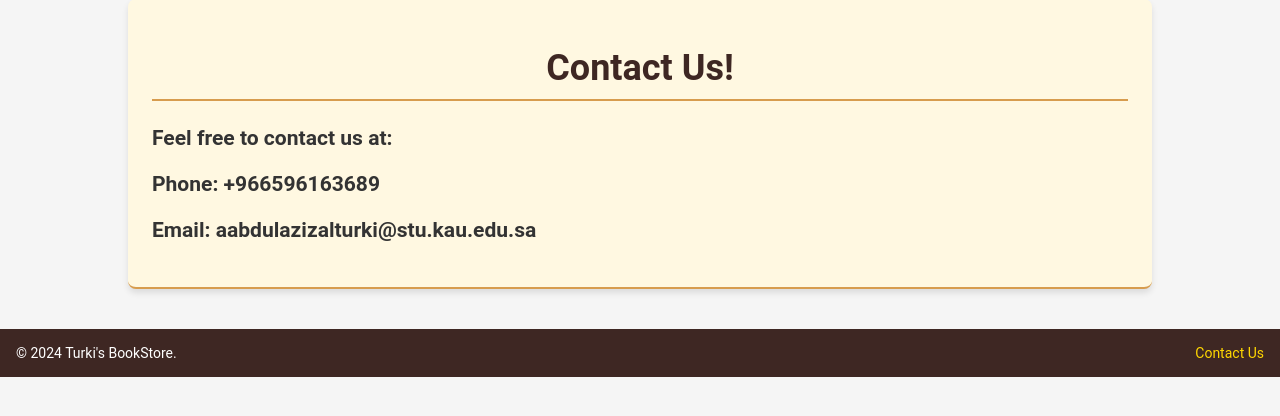
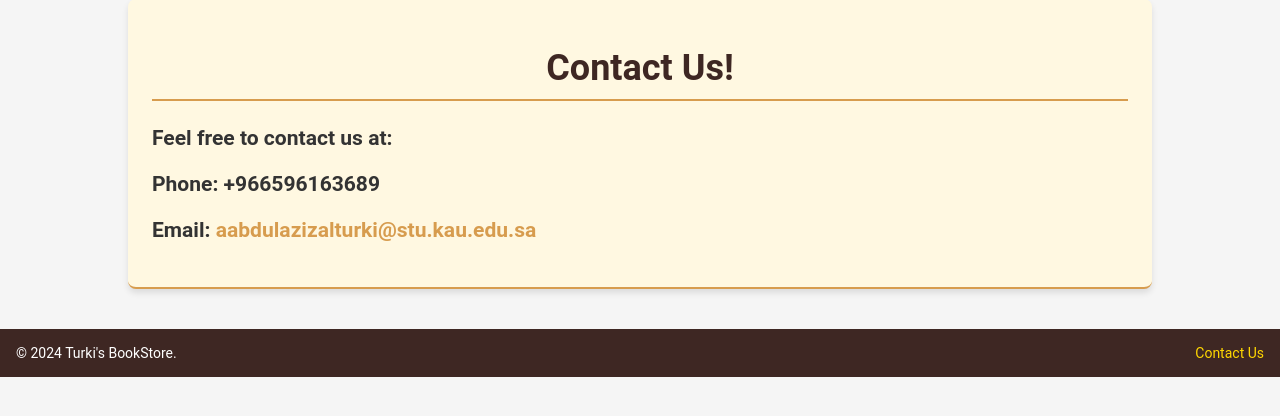
Before and after one commit to A-alturki/Turkis-Bookstore, a PHP site: page /HTML/contact.html in a window 1280 px wide. Shown: the part 227-643 px from the top of the page. Run offline with PHP 8.4, Linux system fonts and the light colour scheme.

Commit message:
adjusted email to be a link

```diff
--- a/CSS/style.css
+++ b/CSS/style.css
@@ -255,17 +255,27 @@ body {
 
 }
 
-.footer a {
+.footer a{
     color: #FFD700;
     text-decoration: none;
     transition: color 0.3s ease;
 }
 
-.footer a:hover {
+.footer a:hover{
     text-decoration: underline;
     color: #FFA500;
 }
 
+.email-contact{
+    color: #D79C4E;
+    text-decoration: none;
+    transition: color 0.3s ease;
+}
+
+.email-contact:hover{
+    text-decoration: underline;
+    color: #FFA500;
+}
 
 /* Checkout button CSS credit: https://getcssscan.com/css-buttons-examples*/
 .button-23 {
--- a/HTML/contact.html
+++ b/HTML/contact.html
@@ -52,7 +52,7 @@ Date: 9/24/2024
             <h1>Contact Us!</h1>
             <h3>Feel free to contact us at:</h3>
             <h3>Phone: +966596163689</h3>
-            <h3>Email: aabdulazizalturki@stu.kau.edu.sa</h3>
+            <h3>Email: <a class="email-contact" href="mailto:aabdulazizalturki@stu.kau.edu.sa">aabdulazizalturki@stu.kau.edu.sa</a></h3>
         </div>
     </div>
 
```
Also changed, not shown: 2 other files.
